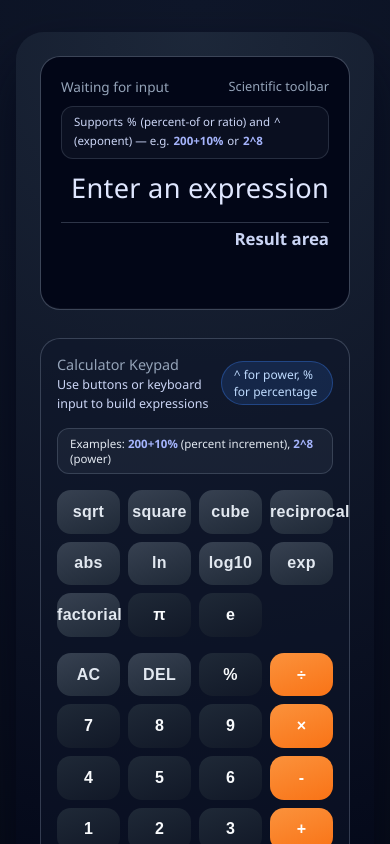
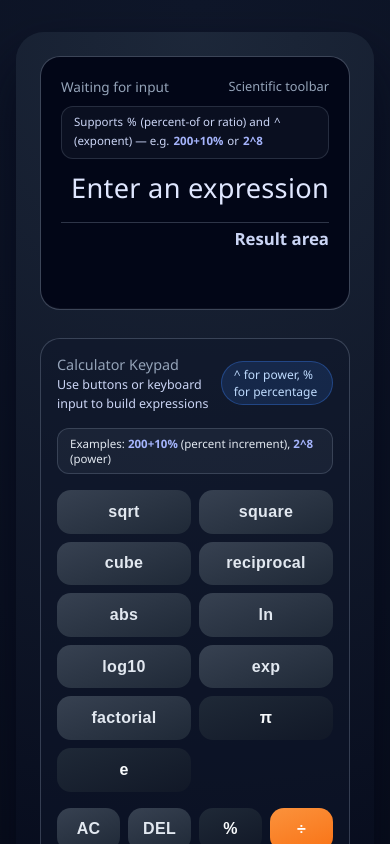
Before and after one commit to johnwick22012026-source/Calculator, a React (Vite) app: page / in a window 390 px wide. Shown: the top 844 px of the page. Built offline with nearby package versions, Linux system fonts and the light colour scheme.

Commit message:
feat(CALC-40): Add scientific buttons and input affordances to the calculator UI — src/App.css

```diff
--- a/src/App.css
+++ b/src/App.css
@@ -218,6 +218,11 @@ body {
   gap: 0.6rem;
 }
 
+.keypad-grid--scientific {
+  grid-template-columns: repeat(auto-fit, minmax(110px, 1fr));
+  gap: 0.55rem;
+}
+
 .keypad-button {
   border: none;
   border-radius: 14px;
@@ -258,6 +263,10 @@ body {
     gap: 0.5rem;
   }
 
+  .keypad-grid--scientific {
+    grid-template-columns: repeat(auto-fit, minmax(90px, 1fr));
+  }
+
   .keypad-button {
     font-size: 1rem;
     padding: 0.8rem 0;
```
